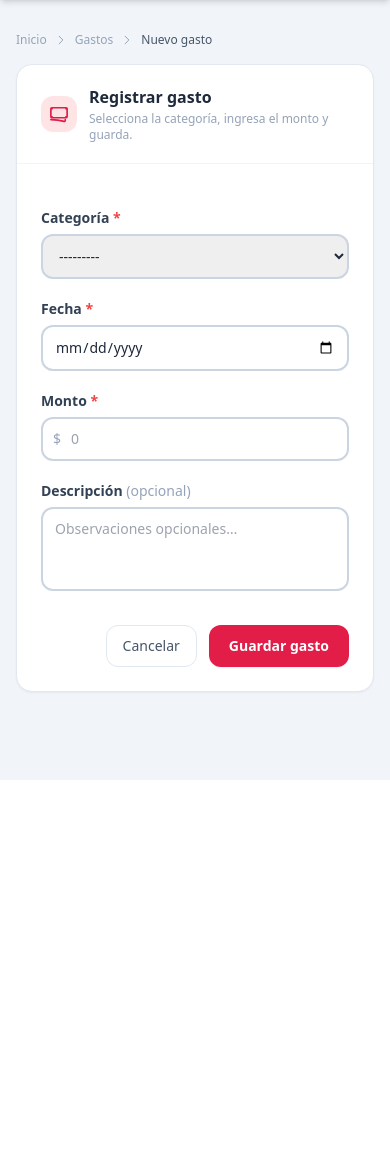
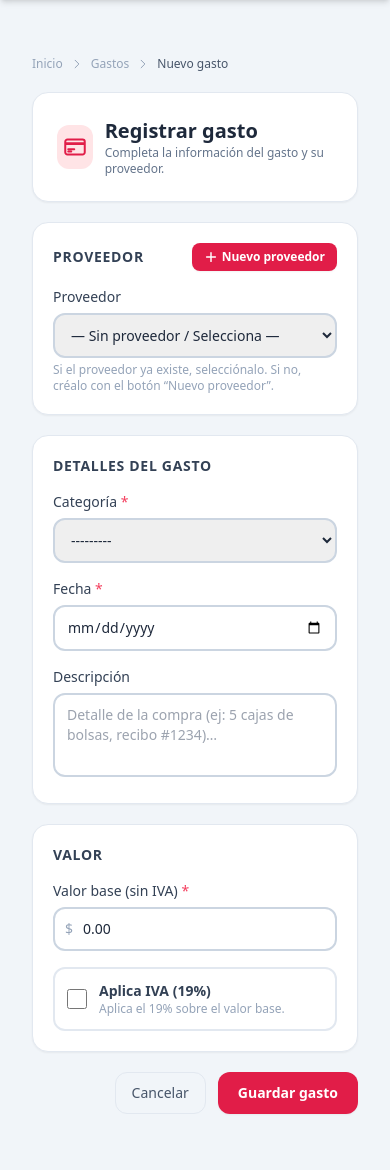
Before and after one commit to Mileyg28/Cheese_Project, a Django app: page /expenses/create/ in a window 390 px wide. Shown: the part 64-1234 px from the top of the page. Before the commit the page ends 844 px from the top, so only its background shows below. Run offline with Django 5.2, Linux system fonts and the light colour scheme; the visitor is signed in with stand-in values (Sample User, id 1); data that the repository does not hold is empty; some libraries are stand-ins or nearby versions.

Commit message:
feat: Add ExpenseProvider model and related fields to Expense
- Created ExpenseProvider model with fields for name, NIT, address, phone, email, and active status.
- Updated Expense model to include fields for applies_iva, iva_amount, subtotal, and a foreign key to ExpenseProvider.
- Implemented logic to recalculate totals based on IVA application in the Expense model.
- Added views and templates for creating and listing ExpenseProviders.
- Introduced a new customer list view with inline editing for address and neighborhood fields.
- Updated URLs to include routes for ExpenseProviders and Customers.

```diff
--- a/core/forms.py
+++ b/core/forms.py
@@ -1,5 +1,6 @@
 from decimal import Decimal
 from django import forms
+from .models import ExpenseProvider  # añade al import existente
 
 from .models import (
     Expense,
@@ -279,11 +280,50 @@ class SalesPaymentForm(forms.ModelForm):
             }),
         }
 #---------------GASTOS
+
+class ExpenseProviderForm(forms.ModelForm):
+    class Meta:
+        model = ExpenseProvider
+        fields = ["name", "nit", "address", "phone", "email"]
+        widgets = {
+            "name": forms.TextInput(attrs={
+                "placeholder": "Ej: Supermercado XYZ S.A.S.",
+                "class": "w-full rounded-xl border-2 border-slate-300 px-3 py-2.5 text-sm "
+                         "focus:border-rose-500 focus:outline-none transition",
+            }),
+            "nit": forms.TextInput(attrs={
+                "placeholder": "Ej: 900123456-7",
+                "class": "w-full rounded-xl border-2 border-slate-300 px-3 py-2.5 text-sm "
+                         "focus:border-rose-500 focus:outline-none transition",
+            }),
+            "address": forms.TextInput(attrs={
+                "class": "w-full rounded-xl border-2 border-slate-300 px-3 py-2.5 text-sm "
+                         "focus:border-rose-500 focus:outline-none transition",
+            }),
+            "phone": forms.TextInput(attrs={
+                "class": "w-full rounded-xl border-2 border-slate-300 px-3 py-2.5 text-sm "
+                         "focus:border-rose-500 focus:outline-none transition",
+            }),
+            "email": forms.EmailInput(attrs={
+                "class": "w-full rounded-xl border-2 border-slate-300 px-3 py-2.5 text-sm "
+                         "focus:border-rose-500 focus:outline-none transition",
+            }),
+        }
+
+
 class ExpenseForm(forms.ModelForm):
     class Meta:
         model = Expense
-        fields = ["category", "motorcycle", "expense_date", "amount", "description"]
+        fields = [
+            "provider", "category", "motorcycle",
+            "expense_date", "subtotal", "applies_iva", "description",
+        ]
         widgets = {
+            "provider": forms.Select(attrs={
+                "id": "id_provider",
+                "class": "w-full rounded-xl border-2 border-slate-300 px-3 py-2.5 text-sm "
+                         "focus:border-rose-500 focus:outline-none transition",
+            }),
             "category": forms.Select(attrs={
                 "id": "id_category",
                 "class": "w-full rounded-xl border-2 border-slate-300 px-3 py-2.5 text-sm "
@@ -299,16 +339,19 @@ class ExpenseForm(forms.ModelForm):
                 "class": "w-full rounded-xl border-2 border-slate-300 px-3 py-2.5 text-sm "
                          "focus:border-rose-500 focus:outline-none transition",
             }),
-            "amount": forms.NumberInput(attrs={
-                "step": "1",
-                "min": "1",
-                "placeholder": "0",
-                "class": "w-full rounded-xl border-2 border-slate-300 px-3 py-2.5 text-sm "
-                         "focus:border-rose-500 focus:outline-none transition",
+            "subtotal": forms.NumberInput(attrs={
+                "id": "id_subtotal",
+                "step": "1", "min": "1", "placeholder": "0",
+                "class": "w-full rounded-xl border-2 border-slate-300 pl-7 pr-3 py-2.5 text-sm "
+                        "focus:border-rose-500 focus:outline-none transition",
+            }),
+            "applies_iva": forms.CheckboxInput(attrs={
+                "id": "id_applies_iva",
+                "class": "h-5 w-5 rounded border-2 border-slate-400 text-rose-600 focus:ring-rose-500",
             }),
             "description": forms.Textarea(attrs={
                 "rows": 3,
-                "placeholder": "Observaciones opcionales…",
+                "placeholder": "Detalle de la compra (ej: 5 cajas de bolsas, recibo #1234)…",
                 "class": "w-full rounded-xl border-2 border-slate-300 px-3 py-2.5 text-sm "
                          "focus:border-rose-500 focus:outline-none transition resize-none",
             }),
@@ -320,15 +363,16 @@ class ExpenseForm(forms.ModelForm):
         self.fields["motorcycle"].required = False
         self.fields["motorcycle"].empty_label = "— Selecciona una moto —"
         self.fields["description"].required = False
+        self.fields["provider"].queryset = ExpenseProvider.objects.filter(is_active=True)
+        self.fields["provider"].required = False
+        self.fields["provider"].empty_label = "— Sin proveedor / Selecciona —"
 
     def clean(self):
         cleaned_data = super().clean()
         category   = cleaned_data.get("category")
         motorcycle = cleaned_data.get("motorcycle")
-
         if category == Expense.CAT_FUEL and not motorcycle:
             self.add_error("motorcycle", "Debes seleccionar la moto para gastos de gasolina.")
         if category != Expense.CAT_FUEL and motorcycle:
             self.add_error("motorcycle", "La moto solo aplica para gastos de gasolina.")
-
         return cleaned_data
--- a/core/templates/core/purchases/base.html
+++ b/core/templates/core/purchases/base.html
@@ -132,6 +132,12 @@
                         </div>
                     </div>
 
+                    {# ── Clientes ── #}
+                    <a href="{% url 'customer_list' %}"
+                       class="px-3 py-2 rounded hover:text-emerald-300 hover:bg-white/5 transition">
+                        Clientes
+                    </a>
+
                     {# ── Admin Django: solo superusuario ── #}
                     {% if request.user.is_superuser %}
                         <a href="/admin/"
--- a/core/templates/core/purchases/create_expense.html
+++ b/core/templates/core/purchases/create_expense.html
@@ -1,15 +1,13 @@
 {% extends "core/purchases/base.html" %}
 {% load static %}
 
-{% load static_v %}
-{% load filters %}
 {% block title %}Registrar gasto{% endblock %}
 
 {% block content %}
-<div class="max-w-xl mx-auto">
+<div class="max-w-2xl mx-auto px-4 py-6 space-y-5">
 
-    {# Breadcrumb #}
-    <div class="flex items-center gap-2 text-xs text-slate-400 mb-4">
+    {# ── Breadcrumb ── #}
+    <div class="flex items-center gap-2 text-xs text-slate-400">
         <a href="{% url 'home' %}" class="hover:text-slate-600 transition font-medium">Inicio</a>
         <svg class="w-3 h-3" fill="none" stroke="currentColor" stroke-width="2" viewBox="0 0 24 24">
             <path stroke-linecap="round" stroke-linejoin="round" d="M8.25 4.5l7.5 7.5-7.5 7.5"/>
@@ -21,92 +19,157 @@
         <span class="text-slate-600 font-medium">Nuevo gasto</span>
     </div>
 
-    <div class="bg-white rounded-2xl border border-slate-200 shadow-sm overflow-hidden">
-
-        {# Header #}
-        <div class="px-6 py-5 border-b border-slate-100 flex items-center gap-3">
-            <div class="w-9 h-9 rounded-xl bg-rose-100 flex items-center justify-center flex-shrink-0">
-                <svg class="w-5 h-5 text-rose-600" fill="none" stroke="currentColor" stroke-width="2" viewBox="0 0 24 24">
+    {# ── Cabecera ── #}
+    <div class="bg-white rounded-2xl border border-slate-200 shadow-sm p-6">
+        <div class="flex items-center gap-3">
+            <div class="w-11 h-11 rounded-xl bg-rose-100 flex items-center justify-center">
+                <svg class="w-6 h-6 text-rose-600" fill="none" stroke="currentColor" stroke-width="2" viewBox="0 0 24 24">
                     <path stroke-linecap="round" stroke-linejoin="round"
-                          d="M2.25 18.75a60.07 60.07 0 0 1 15.797 2.101c.727.198 1.453-.342 1.453-1.096V18.75M3.75 4.5v.75A.75.75 0 0 1 3 6h-.75m0 0v-.375c0-.621.504-1.125 1.125-1.125H20.25M2.25 6v9m18-10.5v.75c0 .414.336.75.75.75h.75m-1.5-1.5h.375c.621 0 1.125.504 1.125 1.125v9.75c0 .621-.504 1.125-1.125 1.125h-.375m1.5-1.5H21a.75.75 0 0 0-.75.75v.75m0 0H3.75m0 0h-.375a1.125 1.125 0 0 1-1.125-1.125V15m1.5 1.5v-.75A.75.75 0 0 0 3 15h-.75"/>
+                          d="M2.25 8.25h19.5M2.25 9h19.5m-16.5 5.25h6m-6 2.25h3m-3.75 3h15a2.25 2.25 0 0 0 2.25-2.25V6.75A2.25 2.25 0 0 0 19.5 4.5h-15a2.25 2.25 0 0 0-2.25 2.25v10.5A2.25 2.25 0 0 0 4.5 19.5z"/>
                 </svg>
             </div>
             <div>
-                <h1 class="text-base font-bold text-slate-800">Registrar gasto</h1>
-                <p class="text-xs text-slate-400 mt-0.5">Selecciona la categoría, ingresa el monto y guarda.</p>
+                <h1 class="text-xl font-bold text-slate-800">Registrar gasto</h1>
+                <p class="text-xs text-slate-500">Completa la información del gasto y su proveedor.</p>
+            </div>
         </div>
     </div>
 
-        <form method="post" class="p-6 space-y-5">
-            {% csrf_token %}
-
+    {# ── Errores no de campo ── #}
     {% if form.non_field_errors %}
-            <div class="bg-red-50 border border-red-200 text-red-700 rounded-xl p-3 text-sm">
+    <div class="bg-red-50 border border-red-200 rounded-2xl p-4 text-sm text-red-700">
         {{ form.non_field_errors }}
     </div>
     {% endif %}
 
-            {# Category #}
+    <form method="post" class="space-y-5" novalidate>
+        {% csrf_token %}
+
+        {# ── Sección: Proveedor ── #}
+        <div class="bg-white rounded-2xl border border-slate-200 shadow-sm p-5 space-y-4">
+            <div class="flex items-center justify-between">
+                <h2 class="text-sm font-bold text-slate-700 uppercase tracking-wider">Proveedor</h2>
+                <a href="{% url 'create_expense_provider' %}?next=expense"
+                   class="inline-flex items-center gap-1 px-3 py-1.5 rounded-lg bg-rose-600 text-white text-xs font-semibold hover:bg-rose-700 transition shadow-sm">
+                    <svg class="w-3.5 h-3.5" fill="none" stroke="currentColor" stroke-width="2.5" viewBox="0 0 24 24">
+                        <path stroke-linecap="round" stroke-linejoin="round" d="M12 4.5v15m7.5-7.5h-15"/>
+                    </svg>
+                    Nuevo proveedor
+                </a>
+            </div>
+
             <div>
-                <label class="block text-sm font-semibold text-slate-700 mb-1.5">
-                    Categoría <span class="text-red-500">*</span>
+                <label for="{{ form.provider.id_for_label }}" class="block text-sm font-medium text-slate-700 mb-1.5">
+                    {{ form.provider.label }}
+                </label>
+                {{ form.provider }}
+                {% if form.provider.errors %}
+                    <p class="mt-1 text-xs text-red-600">{{ form.provider.errors|join:", " }}</p>
+                {% endif %}
+                <p class="mt-1 text-xs text-slate-400">
+                    Si el proveedor ya existe, selecciónalo. Si no, créalo con el botón “Nuevo proveedor”.
+                </p>
+            </div>
+        </div>
+
+        {# ── Sección: Datos del gasto ── #}
+        <div class="bg-white rounded-2xl border border-slate-200 shadow-sm p-5 space-y-4">
+            <h2 class="text-sm font-bold text-slate-700 uppercase tracking-wider">Detalles del gasto</h2>
+
+            {# Categoría #}
+            <div>
+                <label for="{{ form.category.id_for_label }}" class="block text-sm font-medium text-slate-700 mb-1.5">
+                    {{ form.category.label }} <span class="text-rose-500">*</span>
                 </label>
                 {{ form.category }}
                 {% if form.category.errors %}
-                    <p class="text-red-500 text-xs mt-1">{{ form.category.errors.0 }}</p>
+                    <p class="mt-1 text-xs text-red-600">{{ form.category.errors|join:", " }}</p>
                 {% endif %}
             </div>
 
-            {# Motorcycle — only visible when category = fuel #}
-            <div id="motorcycle-field" class="hidden">
-                <label class="block text-sm font-semibold text-slate-700 mb-1.5">
-                    Moto <span class="text-red-500">*</span>
+            {# Moto (solo gasolina) — JS lo muestra/oculta #}
+            <div id="motorcycle-wrapper">
+                <label for="{{ form.motorcycle.id_for_label }}" class="block text-sm font-medium text-slate-700 mb-1.5">
+                    {{ form.motorcycle.label }}
                 </label>
                 {{ form.motorcycle }}
                 {% if form.motorcycle.errors %}
-                    <p class="text-red-500 text-xs mt-1">{{ form.motorcycle.errors.0 }}</p>
+                    <p class="mt-1 text-xs text-red-600">{{ form.motorcycle.errors|join:", " }}</p>
                 {% endif %}
-                <p class="text-xs text-slate-400 mt-1">Selecciona qué moto consumió la gasolina.</p>
             </div>
 
-            {# Expense date #}
+            {# Fecha #}
             <div>
-                <label class="block text-sm font-semibold text-slate-700 mb-1.5">
-                    Fecha <span class="text-red-500">*</span>
+                <label for="{{ form.expense_date.id_for_label }}" class="block text-sm font-medium text-slate-700 mb-1.5">
+                    {{ form.expense_date.label }} <span class="text-rose-500">*</span>
                 </label>
                 {{ form.expense_date }}
                 {% if form.expense_date.errors %}
-                    <p class="text-red-500 text-xs mt-1">{{ form.expense_date.errors.0 }}</p>
+                    <p class="mt-1 text-xs text-red-600">{{ form.expense_date.errors|join:", " }}</p>
                 {% endif %}
             </div>
 
-            {# Amount #}
+            {# Descripción #}
             <div>
-                <label class="block text-sm font-semibold text-slate-700 mb-1.5">
-                    Monto <span class="text-red-500">*</span>
+                <label for="{{ form.description.id_for_label }}" class="block text-sm font-medium text-slate-700 mb-1.5">
+                    {{ form.description.label }}
+                </label>
+                {{ form.description }}
+                {% if form.description.errors %}
+                    <p class="mt-1 text-xs text-red-600">{{ form.description.errors|join:", " }}</p>
+                {% endif %}
+            </div>
+        </div>
+
+        {# ── Sección: Valores e IVA ── #}
+        <div class="bg-white rounded-2xl border border-slate-200 shadow-sm p-5 space-y-4">
+            <h2 class="text-sm font-bold text-slate-700 uppercase tracking-wider">Valor</h2>
+
+            {# Subtotal #}
+            <div>
+                <label for="{{ form.subtotal.id_for_label }}" class="block text-sm font-medium text-slate-700 mb-1.5">
+                    {{ form.subtotal.label }} <span class="text-rose-500">*</span>
                 </label>
                 <div class="relative">
-                    <span class="absolute left-3 top-1/2 -translate-y-1/2 text-slate-400 text-sm font-medium pointer-events-none">$</span>
-                    <div class="[&>input]:pl-7">{{ form.amount }}</div>
+                    <span class="absolute left-3 top-1/2 -translate-y-1/2 text-slate-400 text-sm font-medium">$</span>
+                    {{ form.subtotal }}
                 </div>
-                {% if form.amount.errors %}
-                    <p class="text-red-500 text-xs mt-1">{{ form.amount.errors.0 }}</p>
+                {% if form.subtotal.errors %}
+                    <p class="mt-1 text-xs text-red-600">{{ form.subtotal.errors|join:", " }}</p>
                 {% endif %}
             </div>
 
-            {# Description #}
-            <div>
-                <label class="block text-sm font-semibold text-slate-700 mb-1.5">
-                    Descripción <span class="text-slate-400 font-normal">(opcional)</span>
+            {# Checkbox IVA #}
+            <label class="flex items-center gap-3 cursor-pointer p-3 rounded-xl border-2 border-slate-200 hover:border-rose-300 hover:bg-rose-50/40 transition">
+                {{ form.applies_iva }}
+                <div class="flex-1">
+                    <p class="text-sm font-semibold text-slate-700">{{ form.applies_iva.label }}</p>
+                    <p class="text-xs text-slate-400">Aplica el 19% sobre el valor base.</p>
+                </div>
             </label>
-                {{ form.description }}
-                {% if form.description.errors %}
-                    <p class="text-red-500 text-xs mt-1">{{ form.description.errors.0 }}</p>
+            {% if form.applies_iva.errors %}
+                <p class="mt-1 text-xs text-red-600">{{ form.applies_iva.errors|join:", " }}</p>
             {% endif %}
+
+            {# Preview con / sin IVA #}
+            <div id="iva-preview" class="hidden bg-rose-50 border border-rose-200 rounded-xl p-4 space-y-2">
+                <div class="flex justify-between text-sm">
+                    <span class="text-slate-600">Valor base (sin IVA)</span>
+                    <span class="font-semibold text-slate-800">$<span id="prev-sub">0</span></span>
+                </div>
+                <div class="flex justify-between text-sm">
+                    <span class="text-slate-600">IVA (19%)</span>
+                    <span class="font-semibold text-slate-800">$<span id="prev-iva">0</span></span>
+                </div>
+                <div class="flex justify-between text-base pt-2 border-t border-rose-200">
+                    <span class="font-bold text-slate-700">Total a pagar</span>
+                    <span class="font-extrabold text-rose-700">$<span id="prev-total">0</span></span>
+                </div>
+            </div>
         </div>
 
-            {# Actions #}
-            <div class="flex justify-end gap-3 pt-2">
+        {# ── Acciones ── #}
+        <div class="flex justify-end gap-3">
             <a href="{% url 'expense_list' %}"
                class="px-4 py-2.5 rounded-xl border border-slate-200 text-slate-600 text-sm font-medium hover:bg-slate-50 transition">
                 Cancelar
@@ -118,9 +181,54 @@
         </div>
     </form>
 </div>
-</div>
+
+{# ── Scripts: mostrar/ocultar moto + preview IVA ── #}
+<script>
+(function () {
+    const FUEL_VALUE = "fuel";  // debe coincidir con Expense.CAT_FUEL
+
+    const categoryEl    = document.getElementById("id_category");
+    const motoWrapper   = document.getElementById("motorcycle-wrapper");
+    const motoSelect    = document.getElementById("id_motorcycle");
+    const subEl         = document.getElementById("id_subtotal");
+    const ivaEl         = document.getElementById("id_applies_iva");
+    const previewBox    = document.getElementById("iva-preview");
+    const prevSub       = document.getElementById("prev-sub");
+    const prevIva       = document.getElementById("prev-iva");
+    const prevTotal     = document.getElementById("prev-total");
+
+    function fmt(n) {
+        return Math.round(n).toLocaleString("es-CO");
+    }
+
+    function toggleMoto() {
+        const isFuel = categoryEl.value === FUEL_VALUE;
+        motoWrapper.classList.toggle("hidden", !isFuel);
+        if (!isFuel && motoSelect) {
+            motoSelect.value = "";
+        }
+    }
+
+    function recalc() {
+        const sub = parseFloat(subEl.value) || 0;
+        const iva = ivaEl.checked ? sub * 0.19 : 0;
+        const total = sub + iva;
+
+        prevSub.textContent   = fmt(sub);
+        prevIva.textContent   = fmt(iva);
+        prevTotal.textContent = fmt(total);
+
+        // Mostrar preview cuando hay un valor o cuando se marca IVA
+        previewBox.classList.toggle("hidden", sub <= 0);
+    }
+
+    if (categoryEl) {
+        categoryEl.addEventListener("change", toggleMoto);
+        toggleMoto();
+    }
+    if (subEl) subEl.addEventListener("input", recalc);
+    if (ivaEl) ivaEl.addEventListener("change", recalc);
+    recalc();
+})();
+</script>
 {% endblock %}
-
-{% block extra_js %}
-<script src="{% static_v 'core/js/create_expense.js' %}"></script>
-{% endblock %}
--- a/core/urls.py
+++ b/core/urls.py
@@ -1,7 +1,6 @@
 from django.urls import path
 from django.contrib.auth import views as auth_views
 from core.views import home
-
 from . import views
 
 urlpatterns = [
@@ -22,4 +21,8 @@ urlpatterns = [
     path("expenses/create/", views.create_expense, name="create_expense"),
     path("", views.home, name="home"),
     path("reporte/", views.period_report, name="period_report"),
+    path("gastos/proveedores/", views.expense_provider_list, name="expense_provider_list"),
+    path("gastos/proveedores/nuevo/", views.create_expense_provider, name="create_expense_provider"),
+    path("clientes/", views.customer_list, name="customer_list"),
+    path("clientes/<int:pk>/actualizar-campo/", views.update_customer_field, name="update_customer_field"),
 ]
--- a/core/views.py
+++ b/core/views.py
@@ -11,6 +11,7 @@ from django.core.paginator import Paginator
 from django.db.models import Sum, Q
 from decimal import Decimal
 from django.utils import timezone
+from django.urls import reverse
 
 from .forms import (
     ExpenseForm,
@@ -24,7 +25,8 @@ from .forms import (
     SalesPaymentForm,
 )
 from .models import Expense, Product, PurchaseInvoice, PurchasePayment, SalesInvoice, SalesPayment, Supplier, SupplierProduct
-
+from .forms import ExpenseProviderForm  # añade al import
+from .models import ExpenseProvider     # añade al import
 
 # ── Role helpers ───────────────────────────────────────────────────────────────
 
@@ -801,7 +803,6 @@ def period_report(request):
 #------------------GASTOS--------------
 @login_required
 def create_expense(request):
-    """Register a new expense. Administrators and operators."""
     if not is_operator_or_admin(request.user):
         raise PermissionDenied
 
@@ -812,10 +813,47 @@ def create_expense(request):
             messages.success(request, "Gasto registrado correctamente.")
             return redirect("expense_list")
     else:
-        form = ExpenseForm()
+        # Preselecciona proveedor si vienes de crearlo
+        initial = {}
+        provider_id = request.GET.get("provider")
+        if provider_id:
+            initial["provider"] = provider_id
+        form = ExpenseForm(initial=initial)
 
     return render(request, "core/purchases/create_expense.html", {"form": form})
 
+# ── Proveedores de gastos ─────────────────────────────────────────────────────
+
+@login_required
+def expense_provider_list(request):
+    if not is_operator_or_admin(request.user):
+        raise PermissionDenied
+    providers = ExpenseProvider.objects.all()
+    return render(request, "core/purchases/expense_provider_list.html",
+                  {"providers": providers})
+
+
+@login_required
+def create_expense_provider(request):
+    if not is_operator_or_admin(request.user):
+        raise PermissionDenied
+
+    next_url = request.GET.get("next") or request.POST.get("next") or ""
+
+    if request.method == "POST":
+        form = ExpenseProviderForm(request.POST)
+        if form.is_valid():
+            provider = form.save()
+            messages.success(request, f"Proveedor «{provider.name}» creado correctamente.")
+            # Si veníamos del formulario de gasto, regresamos con el proveedor preseleccionado
+            if next_url == "expense":
+                return redirect(f"{reverse('create_expense')}?provider={provider.pk}")
+            return redirect("expense_provider_list")
+    else:
+        form = ExpenseProviderForm()
+
+    return render(request, "core/purchases/create_expense_provider.html",
+                  {"form": form, "next_url": next_url})
 
 @login_required
 def expense_list(request):
@@ -873,3 +911,38 @@ def expense_list(request):
         "date_to":           date_to,
     }
     return render(request, "core/purchases/expense_list.html", context)
+
+
+
+from .models import Customer  # agrégalo al import de .models que ya tienes arriba
+
+# ── Clientes ───────────────────────────────────────────────────────────────
+
+@login_required
+def customer_list(request):
+    if not is_operator_or_admin(request.user):
+        raise PermissionDenied
+
+    customers = Customer.objects.filter(is_active=True).order_by("name")
+    return render(request, "core/purchases/customer_list.html", {"customers": customers})
+
+
+@login_required
+def update_customer_field(request, pk):
+    """Guarda edición inline de dirección o barrio (AJAX)."""
+    if not is_operator_or_admin(request.user):
+        raise PermissionDenied
+    if request.method != "POST":
+        return JsonResponse({"error": "Método no permitido"}, status=405)
+
+    customer = get_object_or_404(Customer, pk=pk)
+    field = request.POST.get("field")
+    value = (request.POST.get("value") or "").strip()
+
+    if field not in ("address", "neighborhood"):
+        return JsonResponse({"error": "Campo no permitido"}, status=400)
+
+    setattr(customer, field, value)
+    customer.save(update_fields=[field, "updated_at"])
+
+    return JsonResponse({"success": True, "field": field, "value": value})
```
Also changed, not shown: core/models.py (+58 -2 lines), core/templates/core/purchases/create_expense_provider.html (added, +149 -0 lines), core/templates/core/purchases/customer_list.html (added, +135 -0 lines), core/migrations/0014_expenseprovider_expense_applies_iva_and_more.py (added). Lines whose indentation alone changed are shown as unchanged.
